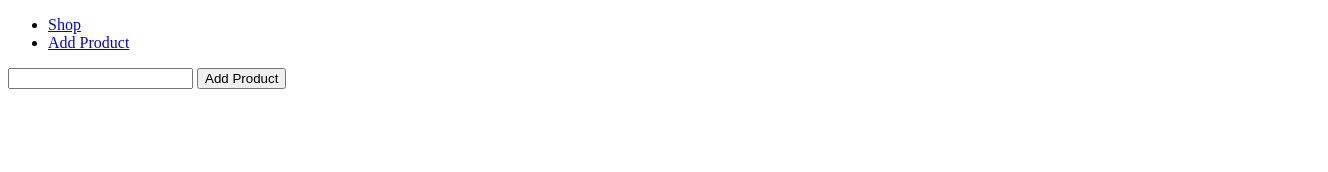
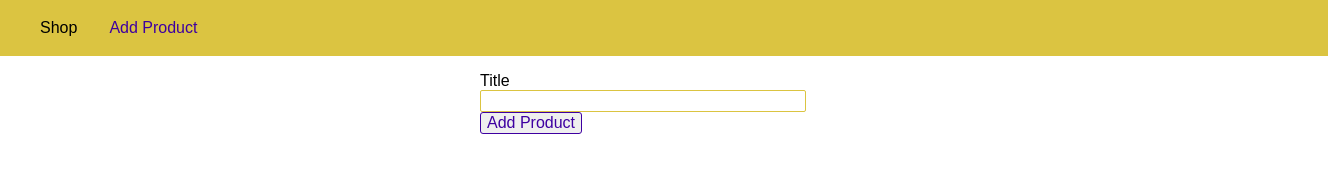
Before and after one commit to Choco0914/Working-with-ExpressJS, a website: page views/add-product.html in a window 1280 px wide. Shown: the whole page, 1328 px wide, since content can reach past the window. Drawn offline with Linux system fonts and the light colour scheme.

Commit message:
Styling our Pages

```diff
--- a/views/add-product.html
+++ b/views/add-product.html
@@ -5,20 +5,104 @@
     <meta name="viewport" content="width=device-width, initial-scale=1.0" />
     <meta http-equiv="X-UA-Compatible" content="ie=edge" />
     <title>Add Product</title>
+    <style>
+      body {
+        padding: 0;
+        margin: 0;
+        font-family: sans-serif;
+      }
+
+      main {
+        padding: 1rem;
+      }
+
+      .main-header {
+        width: 100%;
+        height: 3.5rem;
+        background-color: #dbc441;
+        padding: 0 1.5rem;
+      }
+
+      .main-header__nav {
+        height: 100%;
+        display: flex;
+        align-items: center;
+      }
+
+      .main-header__item-list {
+        list-style: none;
+        margin: 0;
+        padding: 0;
+        display: flex;
+      }
+
+      .main-header__item {
+        margin: 0 1rem;
+        padding: 0;
+      }
+
+      .main-header__item a {
+        text-decoration: none;
+        color: black;
+      }
+
+      .main-header__item a:hover,
+      .main-header__item a:active,
+      .main-header__item a.active {
+        color: #3e00a1;
+      }
+
+      .product-form {
+        width: 20rem;
+        max-width: 90%;
+        margin: auto;
+      }
+
+      .form-control label,
+      .form-control input {
+        display: block;
+        width: 100%;
+      }
+
+      .form-control input {
+        border: 1px solid #dbc441;
+        font: inherit;
+        border-radius: 2px;
+      }
+
+      button {
+        font: inherit;
+        border: 1px solid #3e00a1;
+        color: #3e00a1;
+        border-radius: 3px;
+        cursor: pointer;
+      }
+
+      button:hover,
+      button:active {
+        background-color: #3e00a1;
+        color: white;
+      }
+    </style>
   </head>
   <body>
-    <header>
-      <nav>
-        <ul>
-          <li><a href="/">Shop</a></li>
-          <li><a href="/admin/add-product">Add Product</a></li>
+    <header class="main-header">
+      <nav class="main-header__nav">
+        <ul class="main-header__item-list">
+          <li class="main-header__item"><a href="/">Shop</a></li>
+          <li class="main-header__item">
+            <a class="active" href="/admin/add-product">Add Product</a>
+          </li>
         </ul>
       </nav>
     </header>
 
     <main>
-      <form action="/admin/add-product" method="POST">
-        <input type="text" name="title" />
+      <form class="product-form" action="/admin/add-product" method="POST">
+        <div class="form-control">
+          <label for="title">Title</label>
+          <input type="text" name="title" id="title" />
+        </div>
         <button type="submit">Add Product</button>
       </form>
     </main>
```
Also changed, not shown: views/404.html (+57 -0 lines), views/shop.html (+57 -5 lines), README.md.
